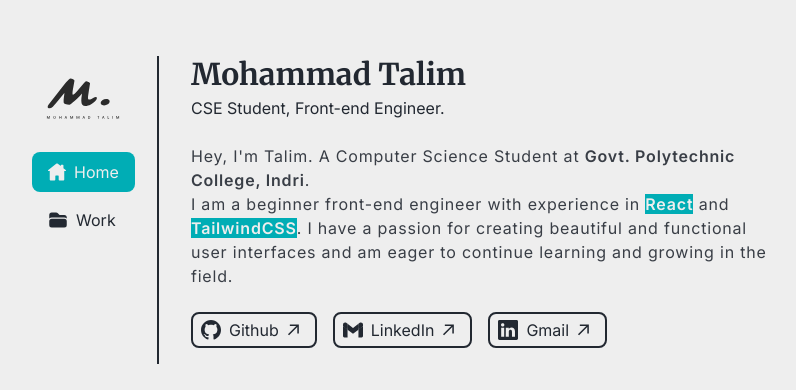
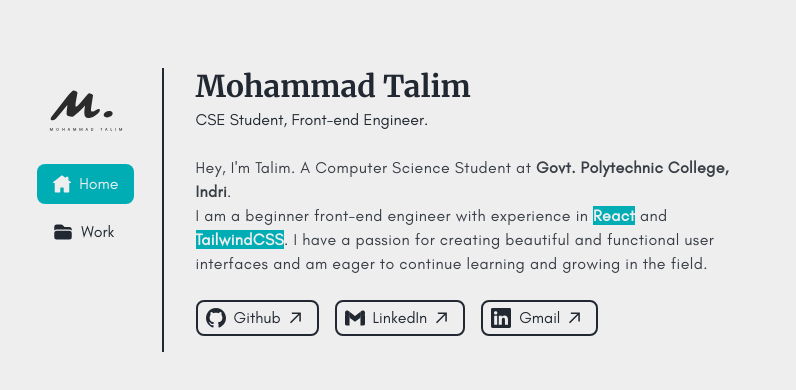
Before and after one commit to Md-Talim/Md-Talim, a React (Vite) app: page / in a window 1280 px wide. Shown: the part 198-588 px from the top of the page, without its empty margins (246-1042 px from the left). Built offline with nearby package versions, Linux system fonts and the light colour scheme.

Commit message:
Change the sans font

```diff
--- a/src/index.css
+++ b/src/index.css
@@ -1,10 +1,20 @@
-@import url('https://fonts.googleapis.com/css2?family=Inter:wght@400;600&family=Merriweather:wght@400;700&display=swap');
+@import url('https://fonts.googleapis.com/css2?family=Merriweather:wght@400;700&display=swap');
 @tailwind base;
 @tailwind components;
 @tailwind utilities;
 
+@font-face {
+  font-family: GlacialIndifference-Regular;
+  src: url('./fonts/GlacialIndifference-Regular.woff');
+}
+
 body {
   @apply min-h-screen bg-lighter text-darker;
+}
+
+h1,
+h2 {
+  @apply font-serif;
 }
 
 ::selection {
--- a/src/pages/Home.tsx
+++ b/src/pages/Home.tsx
@@ -5,10 +5,10 @@ const Home = () => {
   return (
     <section className='space-y-6 py-4'>
       <header className='space-y-1'>
-        <h1 className='font-serif text-3xl font-bold'>Mohammad Talim</h1>
+        <h1 className='text-3xl font-bold'>Mohammad Talim</h1>
         <p className=''>CSE Student, Front-end Engineer.</p>
       </header>
-      <p className='max-w-[60ch] tracking-wider text-dark'>
+      <p className='max-w-[60ch] tracking-wide text-dark'>
         Hey, I'm Talim. A Computer Science Student at{' '}
         <span className='font-bold'>Govt. Polytechnic College, Indri</span>
         .
--- a/tailwind.config.js
+++ b/tailwind.config.js
@@ -10,7 +10,7 @@ export default {
         lighter: '#EEEEEE',
       },
       fontFamily: {
-        sans: ['Inter', 'sans-serif'],
+        sans: ['GlacialIndifference-Regular', 'sans-serif'],
         serif: ['Merriweather', 'serif'],
       },
     },
```
Also changed, not shown: src/fonts/GlacialIndifference-Regular.woff (added).
